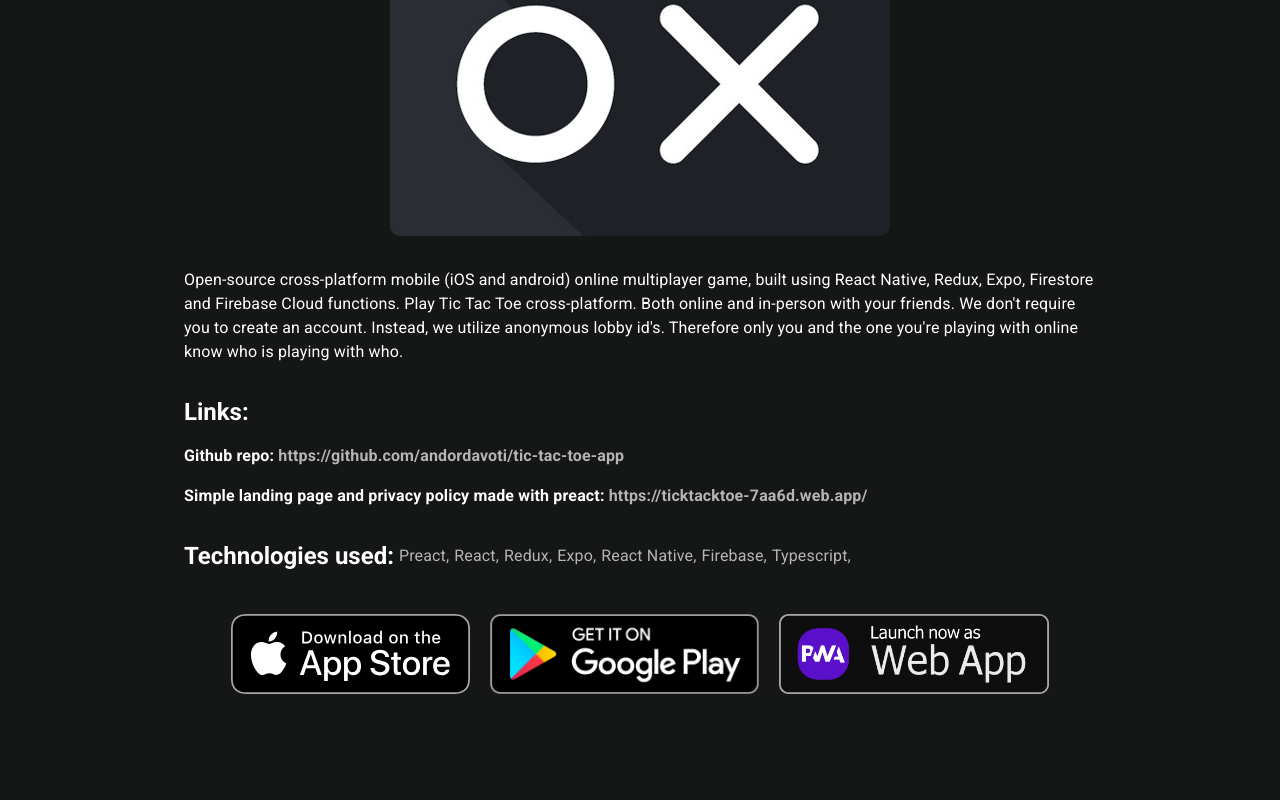
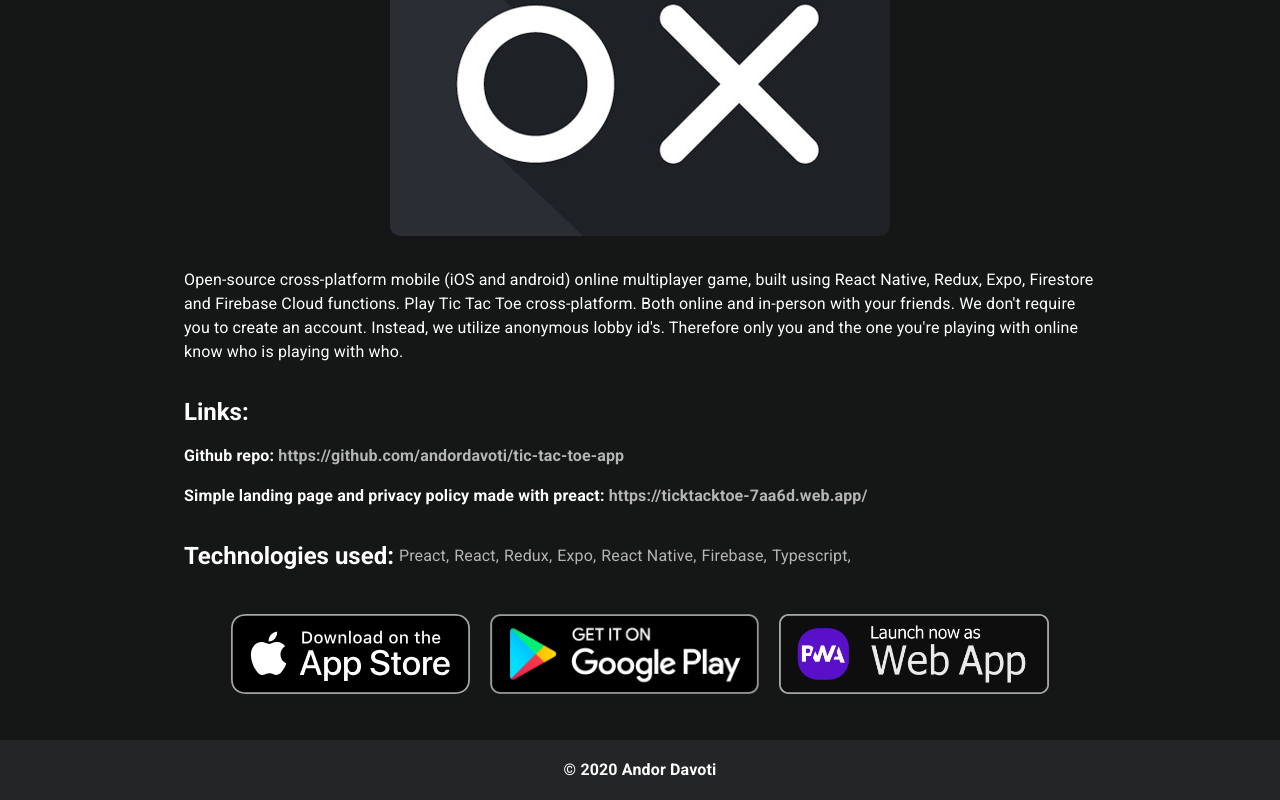
Before and after one commit to andordavoti/personal-website, a React (Create React App) app: page /projects/tic-tac-toe in a window 1280 px wide. Shown: the part 464-1264 px from the top of the page. Before the commit the page ends 1204 px from the top, so only its background shows below. Built offline with nearby package versions, Linux system fonts and the light colour scheme; a web font is replaced by a local one.

Commit message:
added website footer

```diff
--- a/src/App.tsx
+++ b/src/App.tsx
@@ -12,6 +12,7 @@ import Header from './components/Header/Header';
 import HomePage from './pages/HomePage';
 import ProjectsOverviewPage from './pages/ProjectsOverviewPage';
 import ProjectPage from './pages/ProjectPage';
+import Footer from './components/Footer';
 
 const App: React.FC = () => {
     const dispatch = useDispatch();
@@ -28,6 +29,7 @@ const App: React.FC = () => {
                 <Route exact path="/projects" component={ProjectsOverviewPage} />
                 <Route exact path="/projects/tic-tac-toe" component={ProjectPage} />
             </Switch>
+            <Footer />
         </ThemeProvider>
     );
 };
--- /dev/null
+++ b/src/components/Footer.tsx
@@ -0,0 +1,33 @@
+import React from 'react';
+import { makeStyles, Container, Typography } from '@material-ui/core';
+
+const useStyles = makeStyles((theme) => ({
+    footer: {
+        height: 60,
+        padding: 0,
+        margin: 0,
+        width: '100%',
+        minWidth: '100%',
+        display: 'flex',
+        alignItems: 'center',
+        justifyContent: 'center',
+        backgroundColor: theme.palette.background.paper,
+    },
+    footerText: {
+        textAlign: 'center',
+        fontWeight: 'bold',
+    },
+}));
+
+const Footer: React.FC = () => {
+    const styles = useStyles();
+    return (
+        <Container component="footer" className={styles.footer}>
+            <Typography className={styles.footerText} color="textPrimary" variant="body1">
+                © 2020 Andor Davoti
+            </Typography>
+        </Container>
+    );
+};
+
+export default Footer;
```
